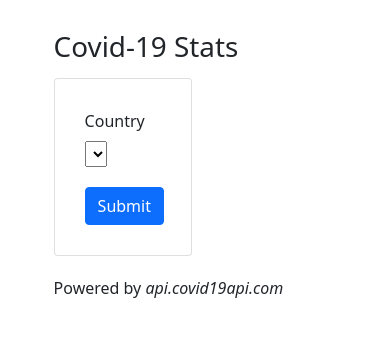
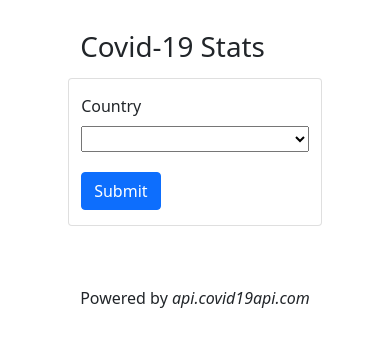
Before and after one commit to kid-116/FARC-Module6-Frontend_Design, a PHP site: page / in a window 390 px wide. Shown: the top 347 px of the page. Run offline with PHP 8.4, Linux system fonts and the light colour scheme; lists and menus that the app fills with data are empty; some libraries are stand-ins or nearby versions.

Commit message:
Made the app for covid-stats responsive

```diff
--- a/Covid-Stats/index.html
+++ b/Covid-Stats/index.html
@@ -11,9 +11,11 @@
         <link rel="stylesheet" type="text/css" href="static/css/main.css">
     </head>
     <body>
-        <h1>Covid-19 Stats</h1>
-        <div>
-            <section id="form" class="card">
+        <header>
+            <h1>Covid-19 Stats</h1>
+        </header>
+        <div class="row">
+            <section id="form" class="card col-md-5 col-sm-12">
                 <form>
                     <!-- <label for="date">Date</label>
                     <input type="date" id="date"> -->
@@ -23,7 +25,7 @@
                     <button id="submit" type="button" class="btn btn-primary">Submit</button>
                 </form>
             </section>
-            <section>
+            <section id="response" class="col-md-5 col-sm-12">
                 <div id="error-card" class="card">
                     <h5 class="card-header">Error</h5>
                     <div class="card-body">
@@ -36,7 +38,7 @@
                         <span class="visually-hidden">Loading...</span>
                     </div>
                 </div>
-                <div id="response" class="card">
+                <div id="info" class="card">
                     <div class="card-header">
                         <h2 id="province" class="card-title"></h2>
                         <h3 id="date" class="card-subtitle mb-2 text-muted"></h3>
--- a/Covid-Stats/static/css/main.css
+++ b/Covid-Stats/static/css/main.css
@@ -1,6 +1,7 @@
 body {
     display: grid;
     justify-content: center;
+    margin: 0 10vw;
 }
 
 body > div {
@@ -25,11 +26,23 @@ label, select {
 }
 
 #form {
-    padding: 30px;
-    margin-bottom: 20px;
+    padding: 15px 12px;
     height: fit-content;
+    min-width: 200px;
 }
 
 #submit {
     margin-top: 20px;
 }
+
+section {
+    margin-bottom: 30px;
+}
+
+#response {
+    padding: 0;
+}
+
+#country {
+    width: 100%;
+}
--- a/Covid-Stats/static/js/script.js
+++ b/Covid-Stats/static/js/script.js
@@ -1,6 +1,6 @@
 const submitButton = document.getElementById('submit');
 const countrySelect = document.getElementById('country');
-const responseCard = document.getElementById('response');
+const infoCard = document.getElementById('info');
 const error = document.getElementById('error-card');
 const spinner = document.getElementById('spinner');
 
@@ -14,7 +14,7 @@ const totalDeaths = document.getElementById('total-deaths');
 
 submitButton.onclick = function() {
     console.log('getting data...');
-    hide(responseCard);
+    hide(infoCard);
     hide(error);
     show(spinner);
     const country = countrySelect.value;
@@ -32,10 +32,10 @@ submitButton.onclick = function() {
                 datePara.innerHTML = date;
                 totalConfirmed.innerHTML = block.TotalConfirmed;
                 totalDeaths.innerHTML = block.TotalDeaths;
-                show(responseCard);
+                show(infoCard);
             }
         });
-        if(responseCard.style.display === 'none') {
+        if(infoCard.style.display === 'none') {
             show(error);
         }
         hide(spinner);
@@ -75,6 +75,6 @@ function show(element) {
     element.style.display = 'block';
 }
 
-hide(responseCard);
+hide(infoCard);
 hide(error);
 hide(spinner);
```
